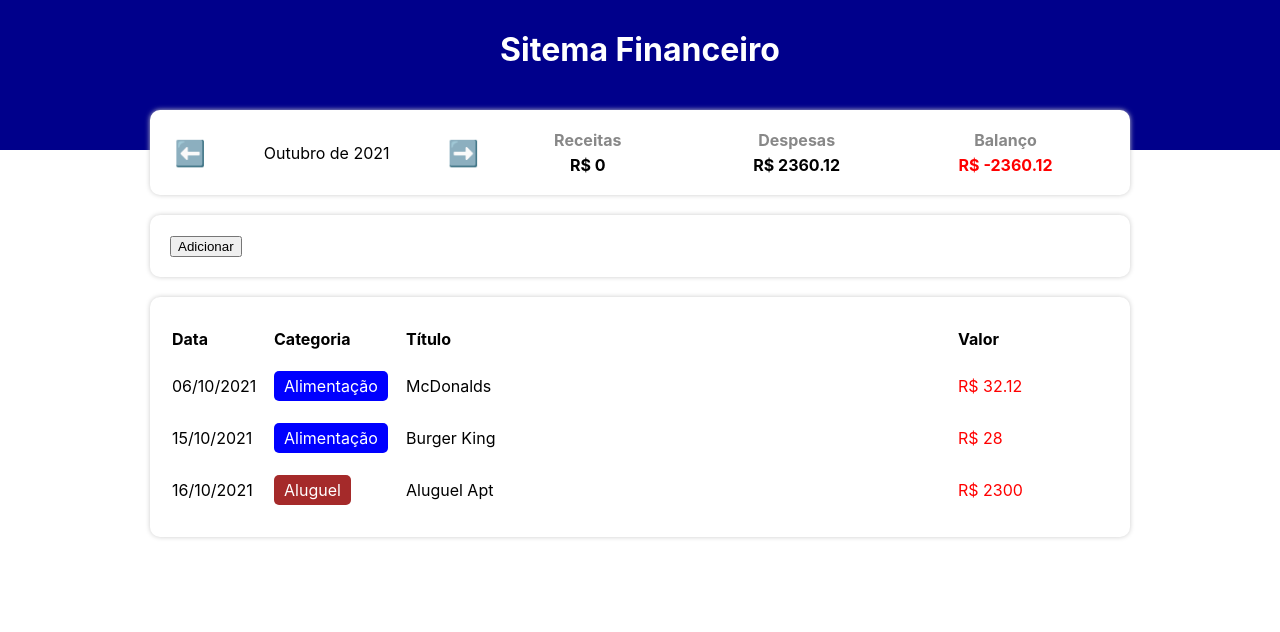
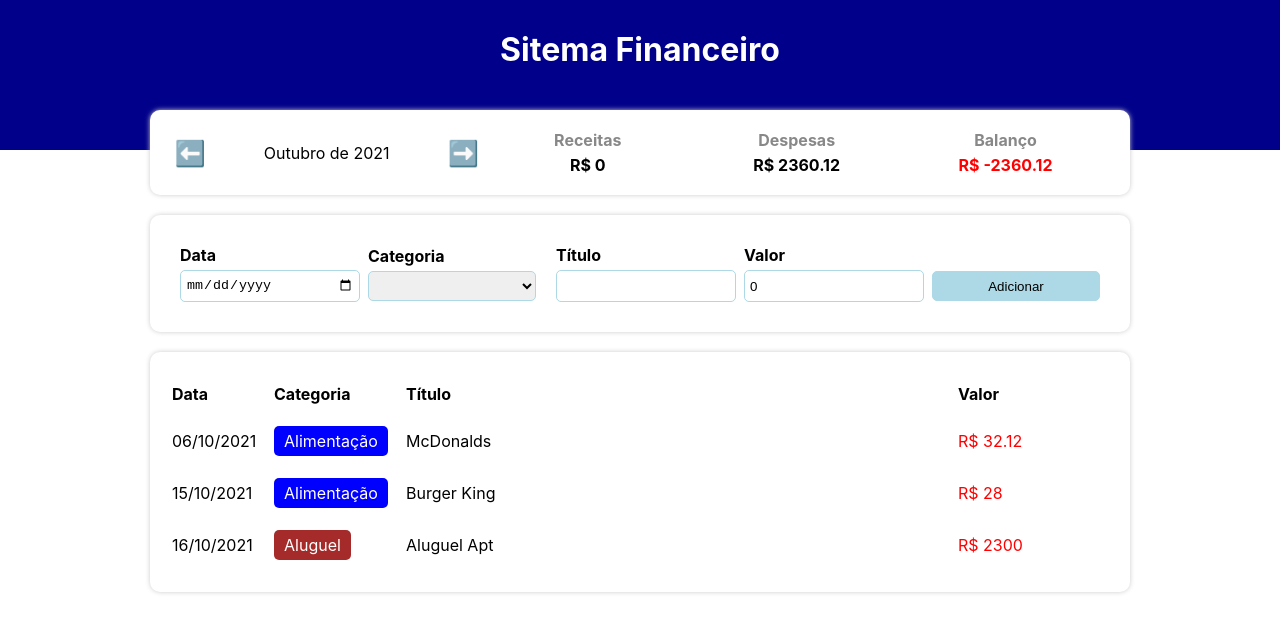
Before and after one commit to arthuryan08/5Projects5Days-ExpenseTracker, a React (Create React App) app: page / in a window 1280 px wide. Shown: the top 632 px of the page. Built offline with nearby package versions, Linux system fonts and the light colour scheme.

Commit message:
input area done

```diff
--- a/src/App.tsx
+++ b/src/App.tsx
@@ -1,7 +1,6 @@
 import { useState, useEffect } from 'react';
 import * as C from './App.styles';
 import { Item } from './types/Item';
-import { Category } from './types/Category';
 import { categories } from './data/categories'
 import { items } from './data/items'
 import { getCurrentMonth, filterListByMonth } from './helpers/dateFilter'
--- a/src/components/InputArea/index.tsx
+++ b/src/components/InputArea/index.tsx
@@ -1,25 +1,86 @@
-import { Item } from '../../types/Item'
-import * as C from './styles'
+import { useState } from "react";
+import * as C from "./styles";
+import { Item } from "../../types/Item";
+
+import { categories } from "../../data/categories";
 
 type Props = {
   onAdd: (item: Item) => void;
-}
+};
 
 export const InputArea = ({ onAdd }: Props) => {
+  const [dateField, setDateField] = useState('');
+  const [categoryField, setCategoryField] = useState('');
+  const [titleField, setTitleField] = useState('');
+  const [valueField, setValueField] = useState(0);
+
+  let categoryKeys: string[] = Object.keys(categories);
 
   const handleAddEvent = () => {
-    let newItem: Item = {
-      date: new Date(2021, 9, 27),
-      category: 'food',
-      title: 'Item de teste',
-      value: 250.25
-    };
-    onAdd(newItem)
+    let errors: string[] = [];
+
+    if(isNaN(new Date(dateField).getTime())) {
+      errors.push('Data inválida!');
+    }
+    if(!categoryKeys.includes(categoryField)) {
+      errors.push('Categoria inválida!');
+    }
+    if(titleField === '') {
+      errors.push('Título vazio!');
+    }
+    if(valueField <= 0) {
+      errors.push('Valor inválido!');
+    }
+
+    if(errors.length > 0) {
+      alert(errors.join('\n'));
+    } else {
+      onAdd({
+        date: new Date(dateField),
+        category: categoryField,
+        title: titleField,
+        value: valueField,
+      });
+      clearFields();
+    }
+  };
+
+  const clearFields = () => {
+    setDateField('');
+    setCategoryField('');
+    setTitleField('');
+    setValueField(0);
   }
 
-  return(
+  return (
     <C.Container>
-      <button onClick={handleAddEvent}>Adicionar</button>
+      <C.InputLabel>
+        <C.InputTitle>Data</C.InputTitle>
+        <C.Input type="date" value={dateField} onChange={e => setDateField(e.target.value)} />
+      </C.InputLabel>
+      <C.InputLabel>
+        <C.InputTitle>Categoria</C.InputTitle>
+        <C.Select value={categoryField} onChange={e => setCategoryField(e.target.value)}>
+          <>
+            <option></option>
+            {categoryKeys.map((key, index) => (
+              <option key={index}>{categories[key].title}</option>
+            ))}
+          </>
+        </C.Select>
+      </C.InputLabel>
+      <C.InputLabel>
+        <C.InputTitle>Título</C.InputTitle>
+        <C.Input type="text" value={titleField} onChange={e => setTitleField(e.target.value)}/>
+      </C.InputLabel>
+      <C.InputLabel>
+        <C.InputTitle>Valor</C.InputTitle>
+        <C.Input type="number" value={valueField} onChange={e => setValueField(parseFloat(e.target.value))}/>
+      </C.InputLabel>
+      <C.InputLabel>
+        <C.InputTitle>&nbsp;</C.InputTitle>
+        <C.Button onClick={handleAddEvent}>Adicionar</C.Button>
+      </C.InputLabel>
     </C.Container>
-  )
-}
+  );
+};
--- a/src/components/InputArea/styles.ts
+++ b/src/components/InputArea/styles.ts
@@ -2,8 +2,50 @@ import styled from "styled-components";
 
 export const Container = styled.div`
   background-color: #fff;
-  box-shadow: 0px 0px 5px #CCC;
+  box-shadow: 0px 0px 5px #ccc;
   border-radius: 10px;
   padding: 20px;
   margin-top: 20px;
+  display: flex;
+  align-items: center;
 `;
+
+export const InputLabel = styled.label`
+  flex: 1;
+  margin: 10px;
+`;
+
+export const InputTitle = styled.div`
+  font-weight: bold;
+  margin-bottom: 5px;
+`;
+export const Input = styled.input`
+  width: 100%;
+  height: 30px;
+  padding: 0 5px;
+  border: 1px solid lightblue;
+  border-radius: 5px;
+`;
+export const Select = styled.select`
+  width: 100%;
+  height: 30px;
+  padding: 0 5px;
+  border: 1px solid lightblue;
+  border-radius: 5px;
+`;
+
+export const Button = styled.button`
+  width: 100%;
+  height: 30px;
+  padding: 0 5px;
+  border: 1px solid lightblue;
+  border-radius: 5px;
+  background-color: lightblue;
+  color: black;
+  cursor: pointer;
+
+  &:hover {
+    background-color: blue;
+    color: white;
+  }
+`;
--- a/src/components/TableItem/styles.ts
+++ b/src/components/TableItem/styles.ts
@@ -1,8 +1,6 @@
 import styled from "styled-components";
 
-export const TableLine = styled.tr`
-
-`;
+export const TableLine = styled.tr``;
 
 export const TableColumn = styled.td`
   padding: 10px 0;
```
